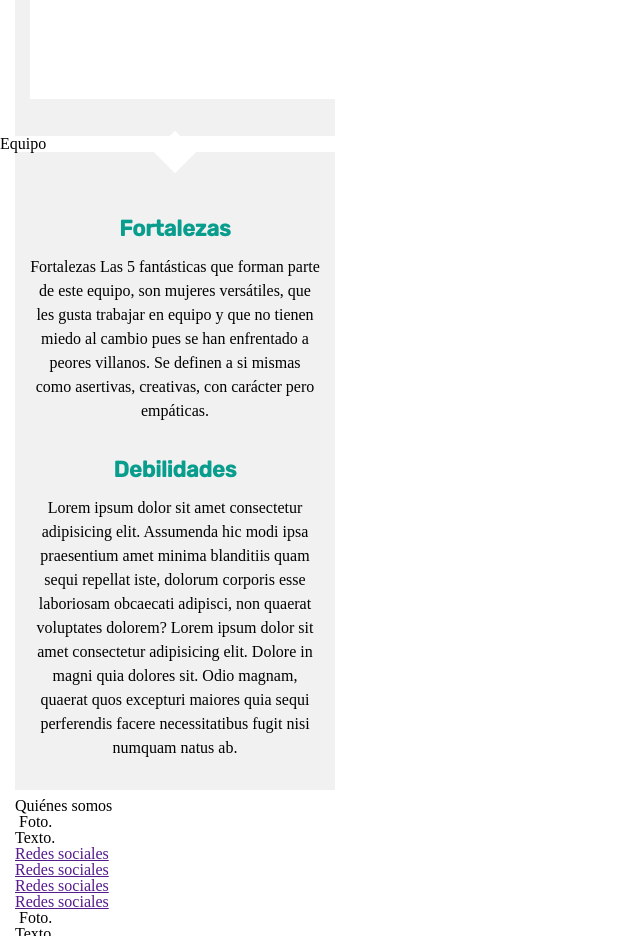
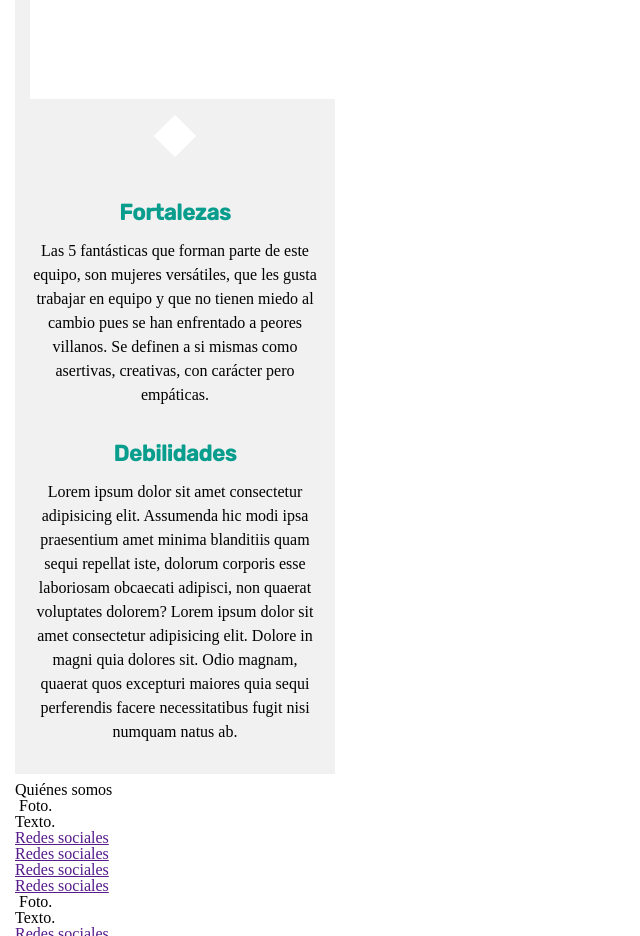
Before and after one commit to IreneBioque/Grupal-Web, a plain HTML site: page index.html in a window 1280 px wide. Shown: the part 843-1779 px from the top of the page, without its empty margins (0-640 px from the left). Drawn offline with nearby package versions, Linux system fonts and the light colour scheme.

Commit message:
delete h2

```diff
--- a/index.html
+++ b/index.html
@@ -71,13 +71,12 @@
 
 <!--Verificar estas 2 lineas si debemos borrarlo-->
     <section id="team" class="team">
-      <h2>Equipo</h2>
       <article class="container-margin">
         <div class="rectangulo-pequeño"></div>
         <div class="fortalezas">
           <h3 class="h3">fortalezas</h3>
           <p>
-            Fortalezas Las 5 fantásticas que forman parte de este equipo, son
+            Las 5 fantásticas que forman parte de este equipo, son
             mujeres versátiles, que les gusta trabajar en equipo y que no
             tienen miedo al cambio pues se han enfrentado a peores villanos.
             Se definen a si mismas como asertivas, creativas, con carácter
```
